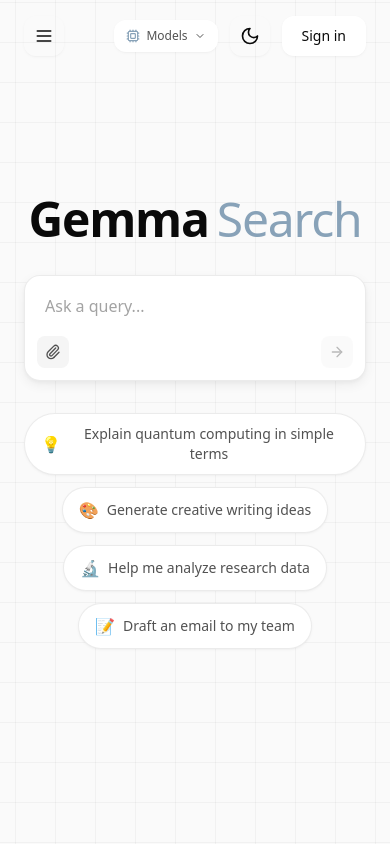
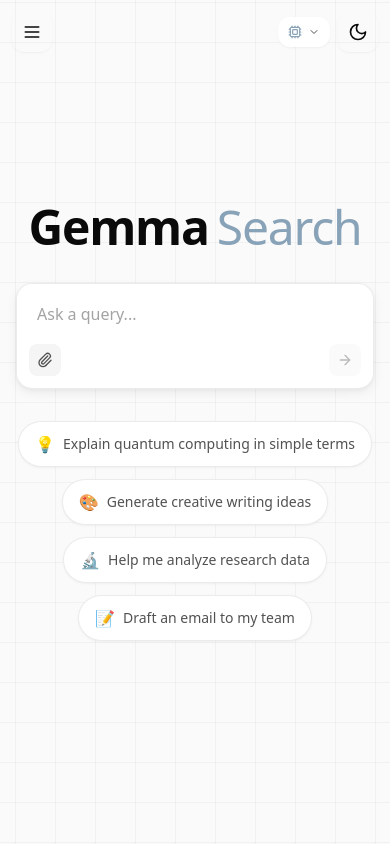
Before and after one commit to ayushhroyy/gemma-search, a Next.js app: page / in a window 390 px wide. Built offline with nearby package versions, Linux system fonts and the light colour scheme.

Commit message:
UI: Improve mobile responsiveness for Header, ModelPicker, and ChatInterface

```diff
--- a/app/page.tsx
+++ b/app/page.tsx
@@ -325,7 +325,7 @@
 
 function LandingInterface({ searchQuery, onSearchChange, onSubmit, onKeyDown, placeholder }: LandingInterfaceProps) {
   return (
-    <main className="relative z-10 flex h-full items-center justify-center px-6">
+    <main className="relative z-10 flex h-full items-center justify-center px-4 sm:px-6">
       <div className="w-full max-w-3xl">
         <Logo />
 
@@ -388,7 +388,7 @@
 
   return (
     <main className="relative z-10 flex h-full flex-col pb-6 pt-16">
-      <div className="flex-1 overflow-y-auto w-full px-6 py-4">
+      <div className="flex-1 overflow-y-auto w-full px-4 sm:px-6 py-4">
         <div className="max-w-3xl w-full mx-auto">
           {messages.map((message, idx) => (
             <ResearchCardMessage key={message.id} message={message} isFirst={idx === 0} />
@@ -398,7 +398,7 @@
         </div>
       </div>
 
-      <div className="w-full px-6">
+      <div className="w-full px-4 sm:px-6">
         <div className="max-w-3xl w-full mx-auto">
           <div
           className="relative rounded-2xl border transition-all duration-300 ease-out"
@@ -764,9 +764,9 @@
   onModelChange,
 }: HeaderProps) {
   return (
-    <header className="fixed top-0 left-0 right-0 z-20 px-6 py-4">
+    <header className="fixed top-0 left-0 right-0 z-20 px-3 sm:px-6 py-3 sm:py-4">
       <div className="flex items-center justify-between">
-        <div className="flex items-center gap-3">
+        <div className="flex items-center gap-2 sm:gap-3">
           <button
             onClick={onToggleSidebar}
             className="rounded-xl p-2.5 text-[var(--text-primary)] transition-all duration-200 hover:bg-[var(--bg-secondary)] hover:text-[var(--text-primary)] active:scale-95"
@@ -783,7 +783,7 @@
           {isChatMode && onNewChat && (
             <button
               onClick={onNewChat}
-              className="flex items-center gap-2 rounded-xl px-4 py-2.5 text-sm font-medium transition-all duration-200 hover:scale-[1.02] active:scale-[0.98] animate-slide-in-left"
+              className="flex items-center gap-2 rounded-xl px-3 sm:px-4 py-2 sm:py-2.5 text-sm font-medium transition-all duration-200 hover:scale-[1.02] active:scale-[0.98] animate-slide-in-left"
               style={{
                 backgroundColor: "var(--bg-secondary)",
                 color: "var(--text-primary)",
@@ -797,12 +797,12 @@
               }}
             >
               <Plus className="h-4 w-4" />
-              <span>New chat</span>
+              <span className="hidden sm:inline">New chat</span>
             </button>
           )}
         </div>
 
-        <div className="flex items-center gap-3">
+        <div className="flex items-center gap-2 sm:gap-3">
           <ModelPicker config={modelConfig} onChange={onModelChange} />
           <button
             onClick={onToggleTheme}
@@ -822,7 +822,7 @@
           </button>
 
           <button
-            className="rounded-xl px-5 py-2.5 font-medium text-sm transition-all duration-200"
+            className="hidden sm:block rounded-xl px-5 py-2.5 font-medium text-sm transition-all duration-200"
             style={{
               backgroundColor: "var(--bg-secondary)",
               color: "var(--text-primary)",
@@ -1089,7 +1089,7 @@
     <div ref={ref} className="relative">
       <button
         onClick={() => setOpen((o) => !o)}
-        className="flex items-center gap-1.5 rounded-xl px-3 py-2 text-xs font-medium transition-all duration-200 active:scale-95"
+        className="flex items-center gap-1.5 rounded-xl px-2.5 sm:px-3 py-2 text-xs font-medium transition-all duration-200 active:scale-95"
         style={{
           backgroundColor: open ? "var(--bg-tertiary)" : "var(--bg-secondary)",
           color: "var(--text-secondary)",
@@ -1098,13 +1098,13 @@
         aria-label="Select agent models"
       >
         <Cpu className="h-3.5 w-3.5" style={{ color: "var(--accent-color)" }} />
-        <span>Models</span>
+        <span className="hidden sm:inline">Models</span>
         <ChevronDown className={`h-3 w-3 transition-transform duration-200 ${open ? "rotate-180" : ""}`} />
       </button>
 
       {open && (
         <div
-          className="absolute right-0 top-full mt-2 w-72 rounded-2xl border p-4 z-50 animate-fade-in"
+          className="absolute right-0 top-full mt-2 w-64 sm:w-72 rounded-2xl border p-4 z-50 animate-fade-in"
           style={{
             backgroundColor: "var(--bg-secondary)",
             borderColor: "var(--border-color)",
```
